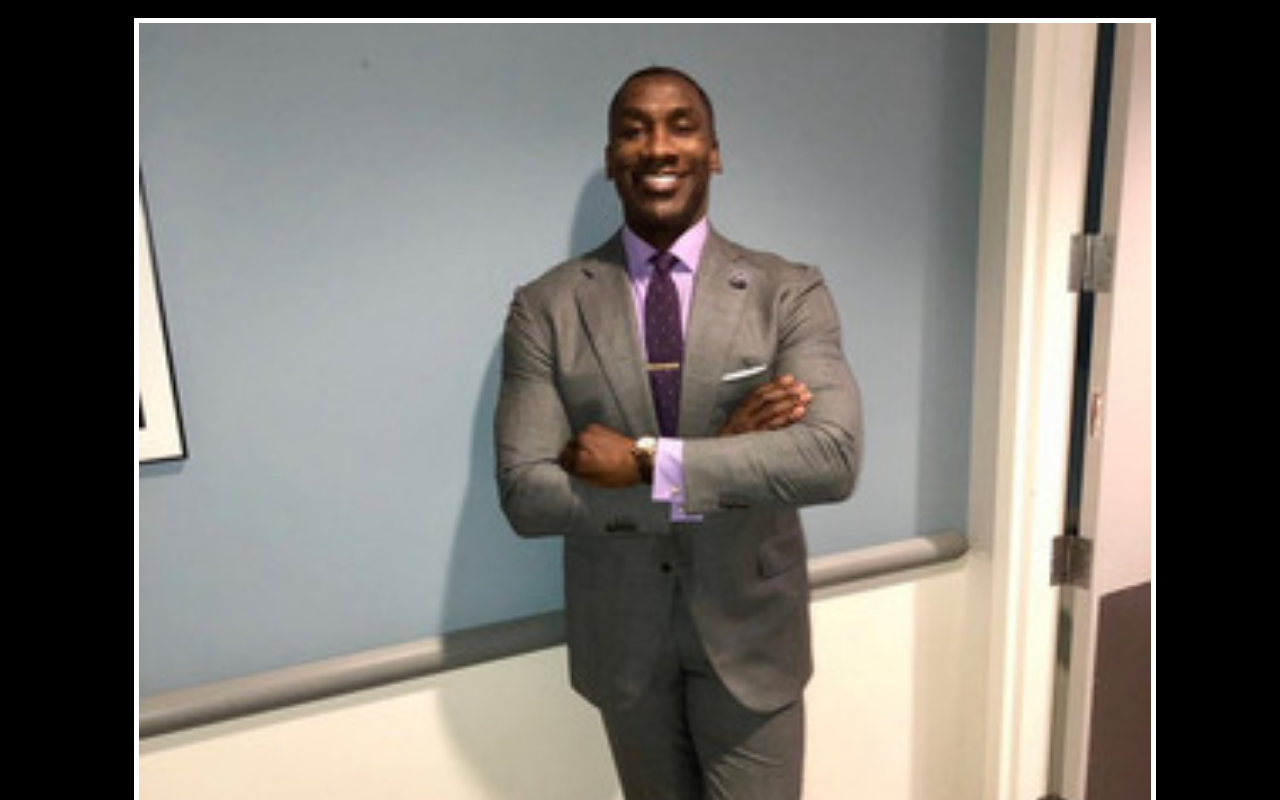
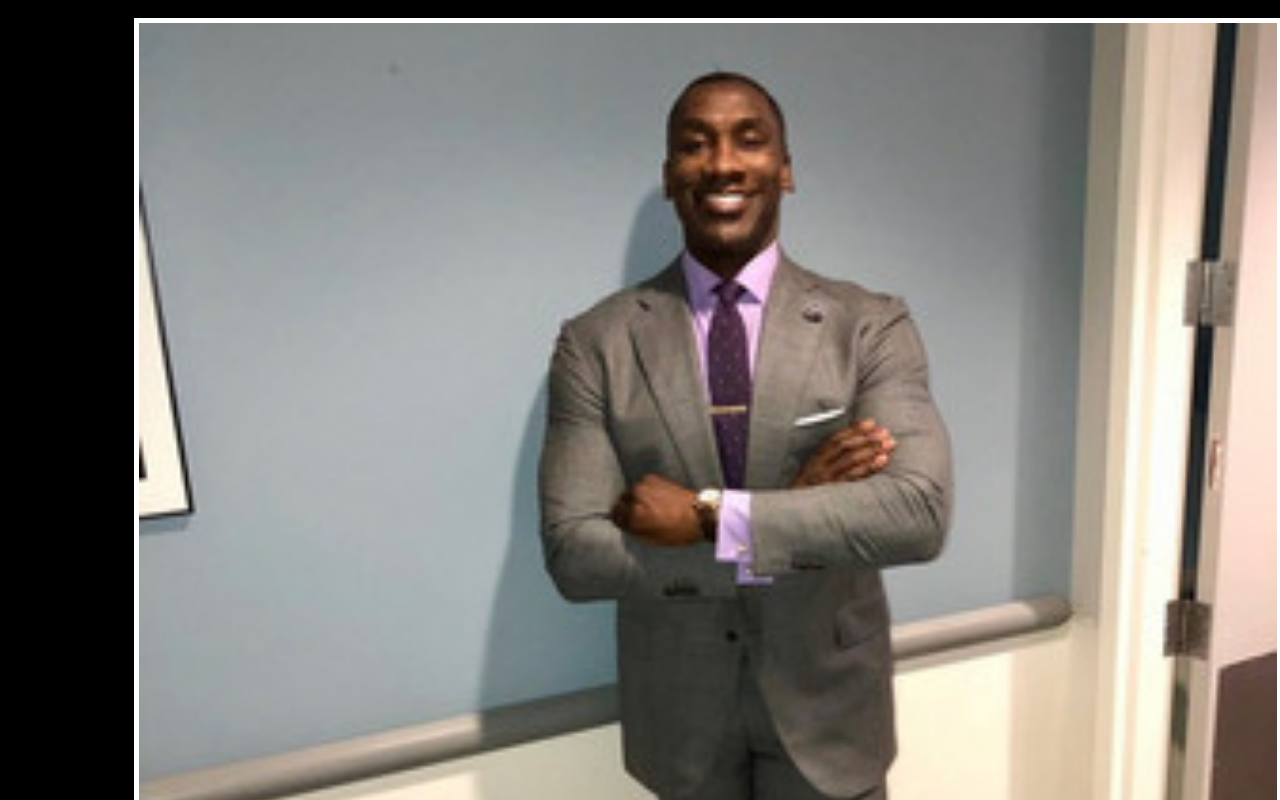
Before and after one commit to powsilver20/motivationalmemes, a plain HTML site: page index.html in a window 1280 px wide. Shown: the top 800 px of the page. Drawn offline with nearby package versions, Linux system fonts and the light colour scheme.

Commit message:
Update style.css

```diff
--- a/style.css
+++ b/style.css
@@ -13,7 +13,7 @@ img{
     width : 100%;
 }
 .poster{
-    width: 80%;
+    height: 80%;
     margin-left : 10%;
 
 }
```
